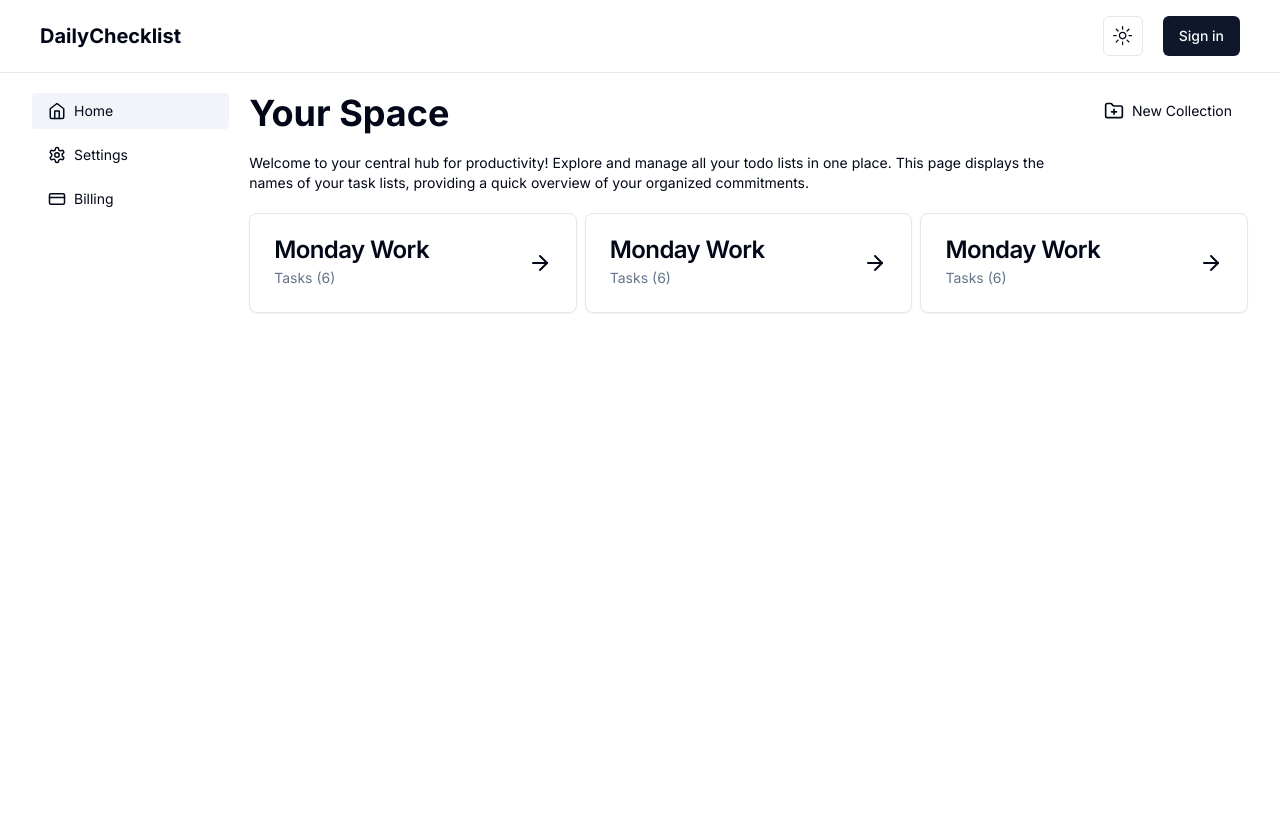
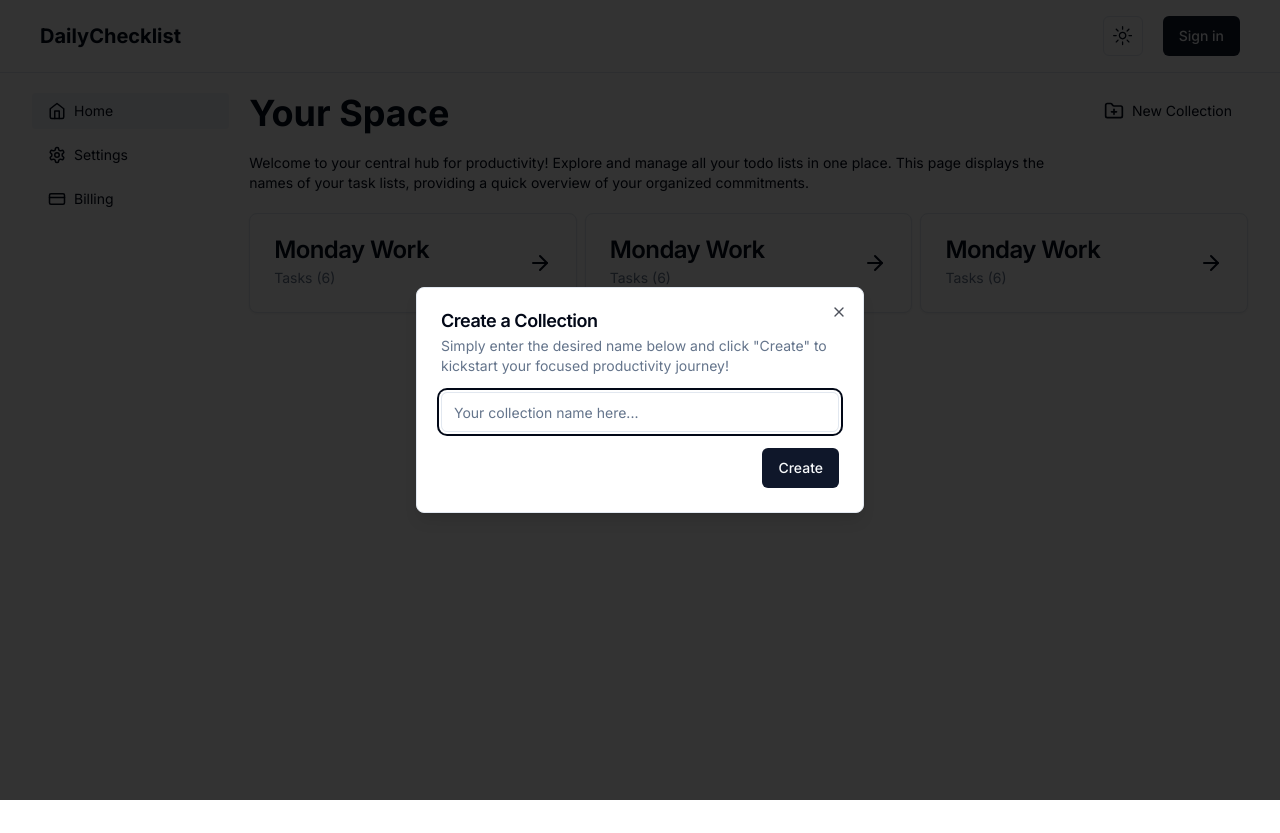
Before and after one commit to peterpardo/daily-checklist, a Next.js app: page /home in a window 1280 px wide. Both pictures are taken after a click on the element "New Collection". Built offline with nearby package versions, Linux system fonts and the light colour scheme; no server answers.

Commit message:
feat: changed collection button to a dialog component

```diff
--- a/app/home/page.tsx
+++ b/app/home/page.tsx
@@ -1,15 +1,12 @@
+import AddCollectionDialog from '@/components/AddCollectionDialog';
 import HomeCard from '@/components/HomeCard';
-import { FolderPlus } from 'lucide-react';
 
 export default function HomePage() {
   return (
     <div className="space-y-5">
       <div className="flex flex-col gap-y-3 items-start md:flex-row justify-between">
         <h1 className="font-bold text-4xl">Your Space</h1>
-        <div className="flex items-center gap-x-2 rounded cursor-pointer text-sm py-2 px-4 w-max transition ease-in hover:bg-accent">
-          <FolderPlus size={20} />
-          New Collection
-        </div>
+        <AddCollectionDialog />
       </div>
 
       <p className="text-sm max-w-[50rem]">
--- /dev/null
+++ b/components/AddCollectionDialog.tsx
@@ -0,0 +1,48 @@
+import { Button } from '@/components/ui/button';
+import {
+  Dialog,
+  DialogClose,
+  DialogContent,
+  DialogDescription,
+  DialogFooter,
+  DialogHeader,
+  DialogTitle,
+  DialogTrigger,
+} from '@/components/ui/dialog';
+import { Input } from '@/components/ui/input';
+import { Label } from '@/components/ui/label';
+import { Copy, FolderPlus } from 'lucide-react';
+import React from 'react';
+
+export default function AddCollectionDialog() {
+  return (
+    <Dialog>
+      <DialogTrigger asChild>
+        <div className="flex items-center gap-x-2 rounded cursor-pointer text-sm py-2 px-4 w-max transition ease-in hover:bg-accent">
+          <FolderPlus size={20} />
+          New Collection
+        </div>
+      </DialogTrigger>
+      <DialogContent className="sm:max-w-md">
+        <DialogHeader>
+          <DialogTitle>Create a Collection</DialogTitle>
+          <DialogDescription>
+            Simply enter the desired name below and click &quot;Create&quot; to
+            kickstart your focused productivity journey!
+          </DialogDescription>
+        </DialogHeader>
+        <div className="flex items-center space-x-2">
+          <div className="grid flex-1 gap-2">
+            <Label htmlFor="name" className="sr-only">
+              Name
+            </Label>
+            <Input id="name" placeholder="Your collection name here..." />
+          </div>
+        </div>
+        <DialogFooter>
+          <Button type="submit">Create</Button>
+        </DialogFooter>
+      </DialogContent>
+    </Dialog>
+  );
+}
--- /dev/null
+++ b/components/ui/dialog.tsx
@@ -0,0 +1,122 @@
+"use client"
+
+import * as React from "react"
+import * as DialogPrimitive from "@radix-ui/react-dialog"
+import { X } from "lucide-react"
+
+import { cn } from "@/lib/utils"
+
+const Dialog = DialogPrimitive.Root
+
+const DialogTrigger = DialogPrimitive.Trigger
+
+const DialogPortal = DialogPrimitive.Portal
+
+const DialogClose = DialogPrimitive.Close
+
+const DialogOverlay = React.forwardRef<
+  React.ElementRef<typeof DialogPrimitive.Overlay>,
+  React.ComponentPropsWithoutRef<typeof DialogPrimitive.Overlay>
+>(({ className, ...props }, ref) => (
+  <DialogPrimitive.Overlay
+    ref={ref}
+    className={cn(
+      "fixed inset-0 z-50 bg-black/80  data-[state=open]:animate-in data-[state=closed]:animate-out data-[state=closed]:fade-out-0 data-[state=open]:fade-in-0",
+      className
+    )}
+    {...props}
+  />
+))
+DialogOverlay.displayName = DialogPrimitive.Overlay.displayName
+
+const DialogContent = React.forwardRef<
+  React.ElementRef<typeof DialogPrimitive.Content>,
+  React.ComponentPropsWithoutRef<typeof DialogPrimitive.Content>
+>(({ className, children, ...props }, ref) => (
+  <DialogPortal>
+    <DialogOverlay />
+    <DialogPrimitive.Content
+      ref={ref}
+      className={cn(
+        "fixed left-[50%] top-[50%] z-50 grid w-full max-w-lg translate-x-[-50%] translate-y-[-50%] gap-4 border bg-background p-6 shadow-lg duration-200 data-[state=open]:animate-in data-[state=closed]:animate-out data-[state=closed]:fade-out-0 data-[state=open]:fade-in-0 data-[state=closed]:zoom-out-95 data-[state=open]:zoom-in-95 data-[state=closed]:slide-out-to-left-1/2 data-[state=closed]:slide-out-to-top-[48%] data-[state=open]:slide-in-from-left-1/2 data-[state=open]:slide-in-from-top-[48%] sm:rounded-lg",
+        className
+      )}
+      {...props}
+    >
+      {children}
+      <DialogPrimitive.Close className="absolute right-4 top-4 rounded-sm opacity-70 ring-offset-background transition-opacity hover:opacity-100 focus:outline-none focus:ring-2 focus:ring-ring focus:ring-offset-2 disabled:pointer-events-none data-[state=open]:bg-accent data-[state=open]:text-muted-foreground">
+        <X className="h-4 w-4" />
+        <span className="sr-only">Close</span>
+      </DialogPrimitive.Close>
+    </DialogPrimitive.Content>
+  </DialogPortal>
+))
+DialogContent.displayName = DialogPrimitive.Content.displayName
+
+const DialogHeader = ({
+  className,
+  ...props
+}: React.HTMLAttributes<HTMLDivElement>) => (
+  <div
+    className={cn(
+      "flex flex-col space-y-1.5 text-center sm:text-left",
+      className
+    )}
+    {...props}
+  />
+)
+DialogHeader.displayName = "DialogHeader"
+
+const DialogFooter = ({
+  className,
+  ...props
+}: React.HTMLAttributes<HTMLDivElement>) => (
+  <div
+    className={cn(
+      "flex flex-col-reverse sm:flex-row sm:justify-end sm:space-x-2",
+      className
+    )}
+    {...props}
+  />
+)
+DialogFooter.displayName = "DialogFooter"
+
+const DialogTitle = React.forwardRef<
+  React.ElementRef<typeof DialogPrimitive.Title>,
+  React.ComponentPropsWithoutRef<typeof DialogPrimitive.Title>
+>(({ className, ...props }, ref) => (
+  <DialogPrimitive.Title
+    ref={ref}
+    className={cn(
+      "text-lg font-semibold leading-none tracking-tight",
+      className
+    )}
+    {...props}
+  />
+))
+DialogTitle.displayName = DialogPrimitive.Title.displayName
+
+const DialogDescription = React.forwardRef<
+  React.ElementRef<typeof DialogPrimitive.Description>,
+  React.ComponentPropsWithoutRef<typeof DialogPrimitive.Description>
+>(({ className, ...props }, ref) => (
+  <DialogPrimitive.Description
+    ref={ref}
+    className={cn("text-sm text-muted-foreground", className)}
+    {...props}
+  />
+))
+DialogDescription.displayName = DialogPrimitive.Description.displayName
+
+export {
+  Dialog,
+  DialogPortal,
+  DialogOverlay,
+  DialogClose,
+  DialogTrigger,
+  DialogContent,
+  DialogHeader,
+  DialogFooter,
+  DialogTitle,
+  DialogDescription,
+}
--- /dev/null
+++ b/components/ui/input.tsx
@@ -0,0 +1,25 @@
+import * as React from "react"
+
+import { cn } from "@/lib/utils"
+
+export interface InputProps
+  extends React.InputHTMLAttributes<HTMLInputElement> {}
+
+const Input = React.forwardRef<HTMLInputElement, InputProps>(
+  ({ className, type, ...props }, ref) => {
+    return (
+      <input
+        type={type}
+        className={cn(
+          "flex h-10 w-full rounded-md border border-input bg-background px-3 py-2 text-sm ring-offset-background file:border-0 file:bg-transparent file:text-sm file:font-medium placeholder:text-muted-foreground focus-visible:outline-none focus-visible:ring-2 focus-visible:ring-ring focus-visible:ring-offset-2 disabled:cursor-not-allowed disabled:opacity-50",
+          className
+        )}
+        ref={ref}
+        {...props}
+      />
+    )
+  }
+)
+Input.displayName = "Input"
+
+export { Input }
--- /dev/null
+++ b/components/ui/label.tsx
@@ -0,0 +1,26 @@
+"use client"
+
+import * as React from "react"
+import * as LabelPrimitive from "@radix-ui/react-label"
+import { cva, type VariantProps } from "class-variance-authority"
+
+import { cn } from "@/lib/utils"
+
+const labelVariants = cva(
+  "text-sm font-medium leading-none peer-disabled:cursor-not-allowed peer-disabled:opacity-70"
+)
+
+const Label = React.forwardRef<
+  React.ElementRef<typeof LabelPrimitive.Root>,
+  React.ComponentPropsWithoutRef<typeof LabelPrimitive.Root> &
+    VariantProps<typeof labelVariants>
+>(({ className, ...props }, ref) => (
+  <LabelPrimitive.Root
+    ref={ref}
+    className={cn(labelVariants(), className)}
+    {...props}
+  />
+))
+Label.displayName = LabelPrimitive.Root.displayName
+
+export { Label }
--- a/package.json
+++ b/package.json
@@ -11,8 +11,10 @@
   "dependencies": {
     "@clerk/nextjs": "^4.29.5",
     "@radix-ui/react-avatar": "^1.0.4",
+    "@radix-ui/react-dialog": "^1.0.5",
     "@radix-ui/react-dropdown-menu": "^2.0.6",
     "@radix-ui/react-icons": "^1.3.0",
+    "@radix-ui/react-label": "^2.0.2",
     "@radix-ui/react-slot": "^1.0.2",
     "class-variance-authority": "^0.7.0",
     "clsx": "^2.1.0",
```
Also changed, not shown: 1 other file (tests, documents, lock files or other folders).
